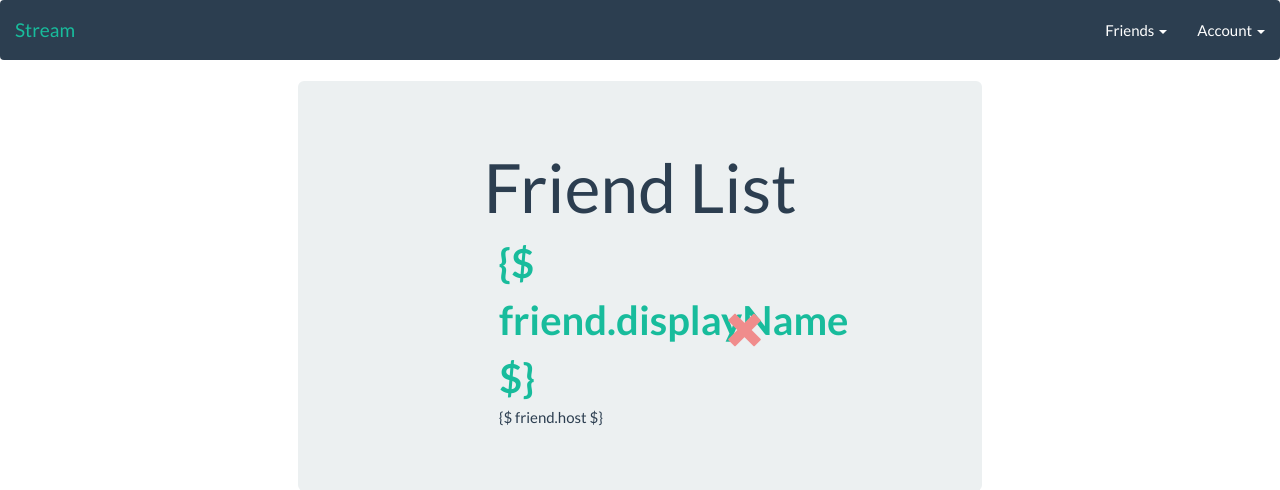
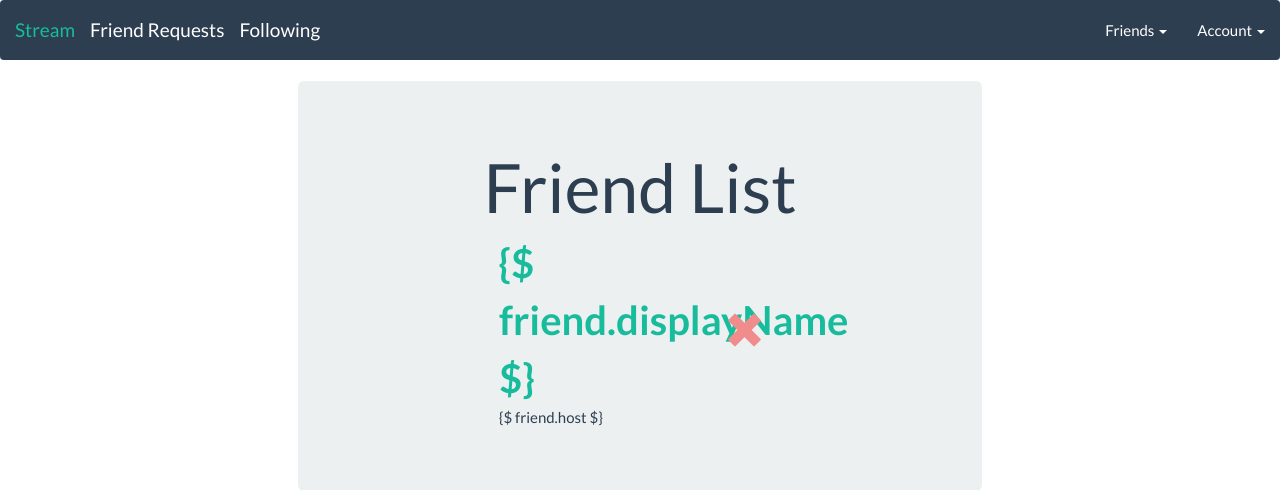
Before and after one commit to CMPUT404W17T06/CMPUT404-project, a Django app: page /friends/ in a window 1280 px wide. Shown: the top 490 px of the page. Run offline with Django 3.2, Linux system fonts and the light colour scheme; the visitor is signed in with stand-in values (Sample User, id 1); some libraries are stand-ins or nearby versions.

Commit message:
delete friends working

```diff
--- a/dash/urls.py
+++ b/dash/urls.py
@@ -8,8 +8,9 @@ urlpatterns = [
     url(r'^manager/$', views.ManagerView.as_view(), name='manager'),
     url(r'^newpost/$', views.newPost, name='newpost'),
     url(r'^newcomment/$', views.newComment, name='newcomment'),
-    url(r'^friendrequest/$', views.friendRequest, name='friendrequest'),
+    url(r'^friendrequests/$', views.friendRequest, name='friendrequest'),
     url(r'^posts/(?P<pid>[0-9a-fA-F\-]+)/$', views.post, name='post'),
     #url(r'^follow/$', views.FollowForm.as_view(), name='follow_form'),
     url(r'^following/$', views.ListFollowsAndFriends.as_view(), name='follow_form'),
+    url(r'^social/$', views.DeleteFriends, name='follow_requests'),
 ]
--- a/dash/views.py
+++ b/dash/views.py
@@ -338,11 +338,11 @@ def friendRequest(request):
 @login_required()
 def DeleteFriends(request):
     ''' Accept or reject Friend requests '''
-    unfollow = Follow.objects.filter(follower=request.user.author)
+    follow = Follow.objects.filter(author=request.user.author)
+    Friends = Follow.objects.filter(author=request.user.author)
     if request.method == 'POST':
         if 'unfriend' in request.POST:
 
-
             Follow.objects.get(friend=request.POST['unfriend'],author=request.user.author).delete()
 
-    return render(request, 'following.html', {'unfollow':unfollow})
+    return render(request, 'following.html', {'Following':follow,'Friends':Friends})
--- a/templates/base.html
+++ b/templates/base.html
@@ -21,6 +21,8 @@
                                     <span class="icon-bar"></span>
                                 </button>
                                 <a class="navbar-brand" href="/dash">Stream</a>
+                                <a class="navbar-brand" href="/dash/friendrequests">Friend Requests</a>
+                                <a class="navbar-brand" href="/dash/social">Following</a>
 </div>
                                 <ul class="nav navbar-nav navbar-right">
                                     <li class="dropdown">
--- a/templates/following.html
+++ b/templates/following.html
@@ -10,7 +10,7 @@
 
  <h2>I'm following..</h2>
  <ul>
-        {% for follow in following %}
+        {% for follow in Following %}
             <li>
             {{ follow.requesterDisplayName }}
 
@@ -24,7 +24,7 @@
  </ul>
  <h2>I'm friends with..</h2>
  <ul>
-        {% for follow in following.Friends %}
+        {% for follow in Friends %}
             <li>
             {{ follow.requesterDisplayName }}
             <form method='POST' class ="form-inline">
```
